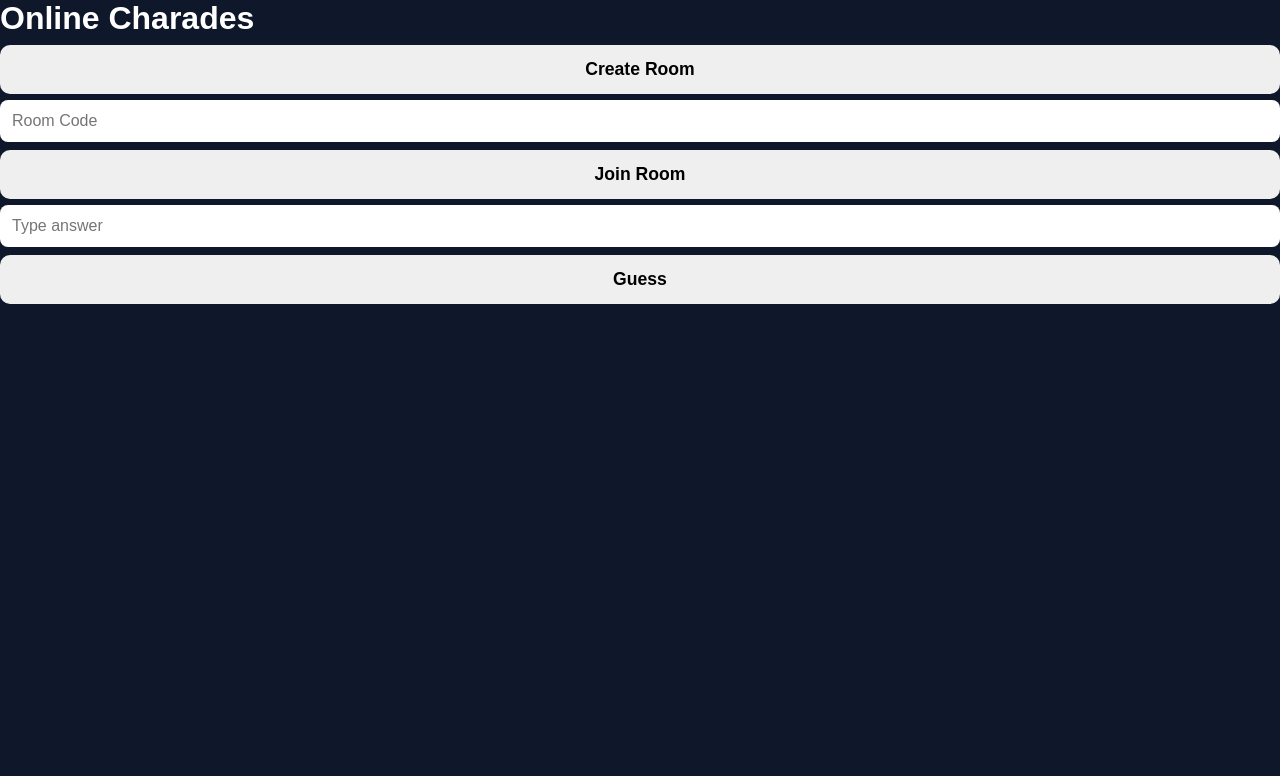
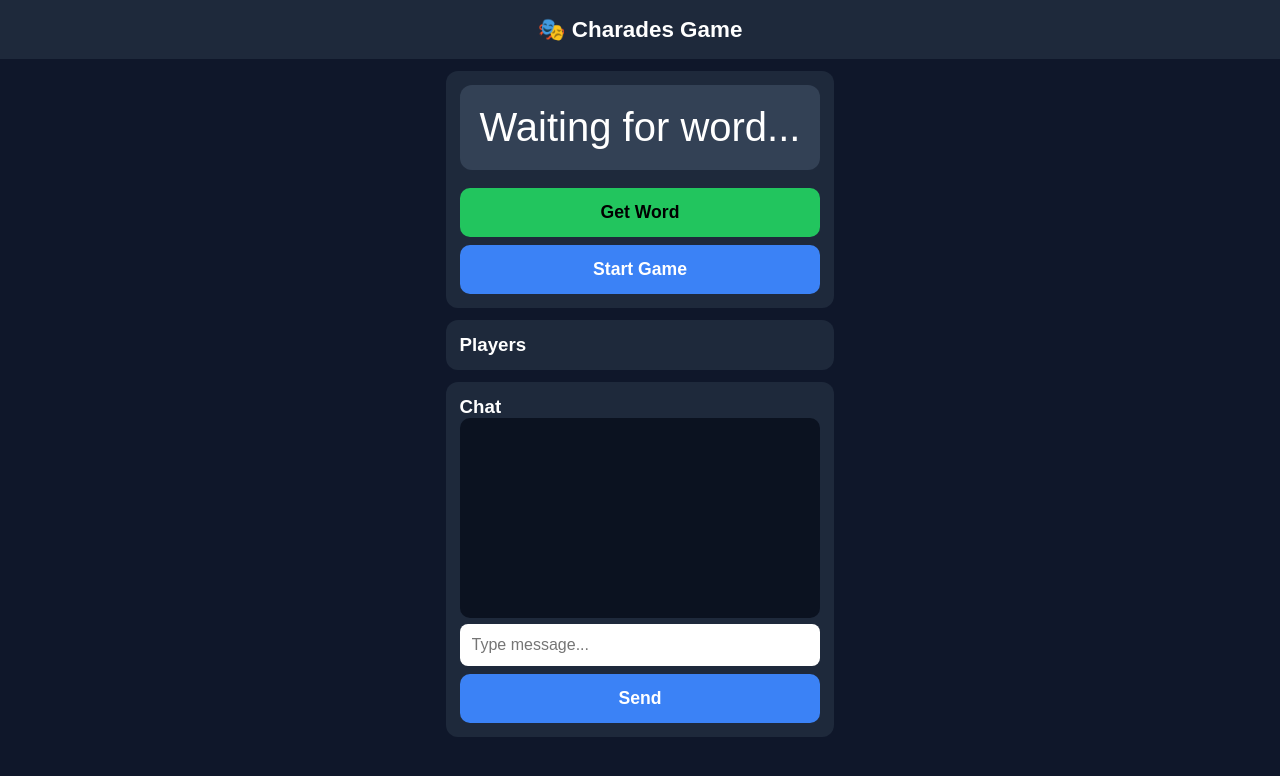
Before and after one commit to mjmanaois/charades-game, a website: page public/index.html in a window 1280 px wide. Drawn offline with nearby package versions, Linux system fonts and the light colour scheme; no server answers.

Commit message:
Update index.html

```diff
--- a/public/index.html
+++ b/public/index.html
@@ -1,41 +1,47 @@
 <!DOCTYPE html>
-<html>
+<html lang="en">
 <head>
-    <title>Online Charades</title>
-    <link rel="stylesheet" href="style.css">
+  <meta charset="UTF-8" />
+  <meta name="viewport" content="width=device-width, initial-scale=1.0"/>
+  <title>Charades Game</title>
+  <link rel="stylesheet" href="style.css" />
 </head>
+
 <body>
 
-<h1>Online Charades</h1>
+<header>
+  🎭 Charades Game
+</header>
 
-<div id="menu">
-    <button id="createBtn">Create Room</button>
+<div class="container">
 
-    <input id="roomInput"
-           placeholder="Room Code">
+  <!-- Word Section -->
+  <div class="card">
+    <div class="word-box" id="word">Waiting for word...</div>
 
-    <button id="joinBtn">
-        Join Room
-    </button>
+    <button class="btn-primary" onclick="getWord()">Get Word</button>
+    <button class="btn-secondary" onclick="startGame()">Start Game</button>
+  </div>
+
+  <!-- Players -->
+  <div class="card">
+    <h3>Players</h3>
+    <div id="players" class="players"></div>
+  </div>
+
+  <!-- Chat -->
+  <div class="card">
+    <h3>Chat</h3>
+
+    <div id="chat" class="chat-box"></div>
+
+    <input id="msg" placeholder="Type message..." />
+    <button class="btn-secondary" onclick="sendMessage()">Send</button>
+  </div>
+
 </div>
 
-<h2 id="roomDisplay"></h2>
-
-<h3 id="role"></h3>
-
-<input
-    id="guessInput"
-    placeholder="Type answer">
-
-<button id="guessBtn">
-    Guess
-</button>
-
-<canvas id="canvas"
-        width="800"
-        height="500">
-</canvas>
-
+<!-- Socket.io -->
 <script src="/socket.io/socket.io.js"></script>
 <script src="app.js"></script>
 
```
